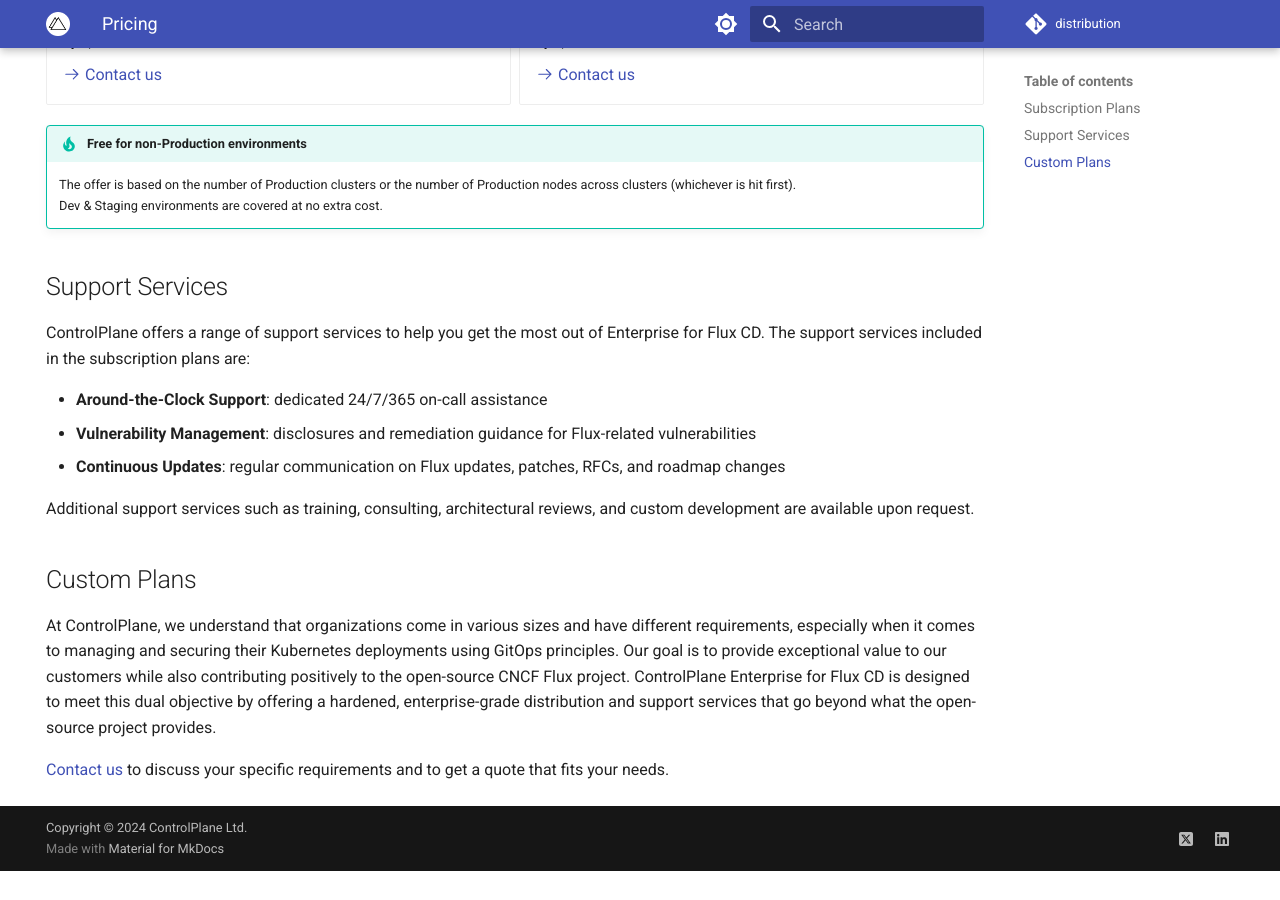
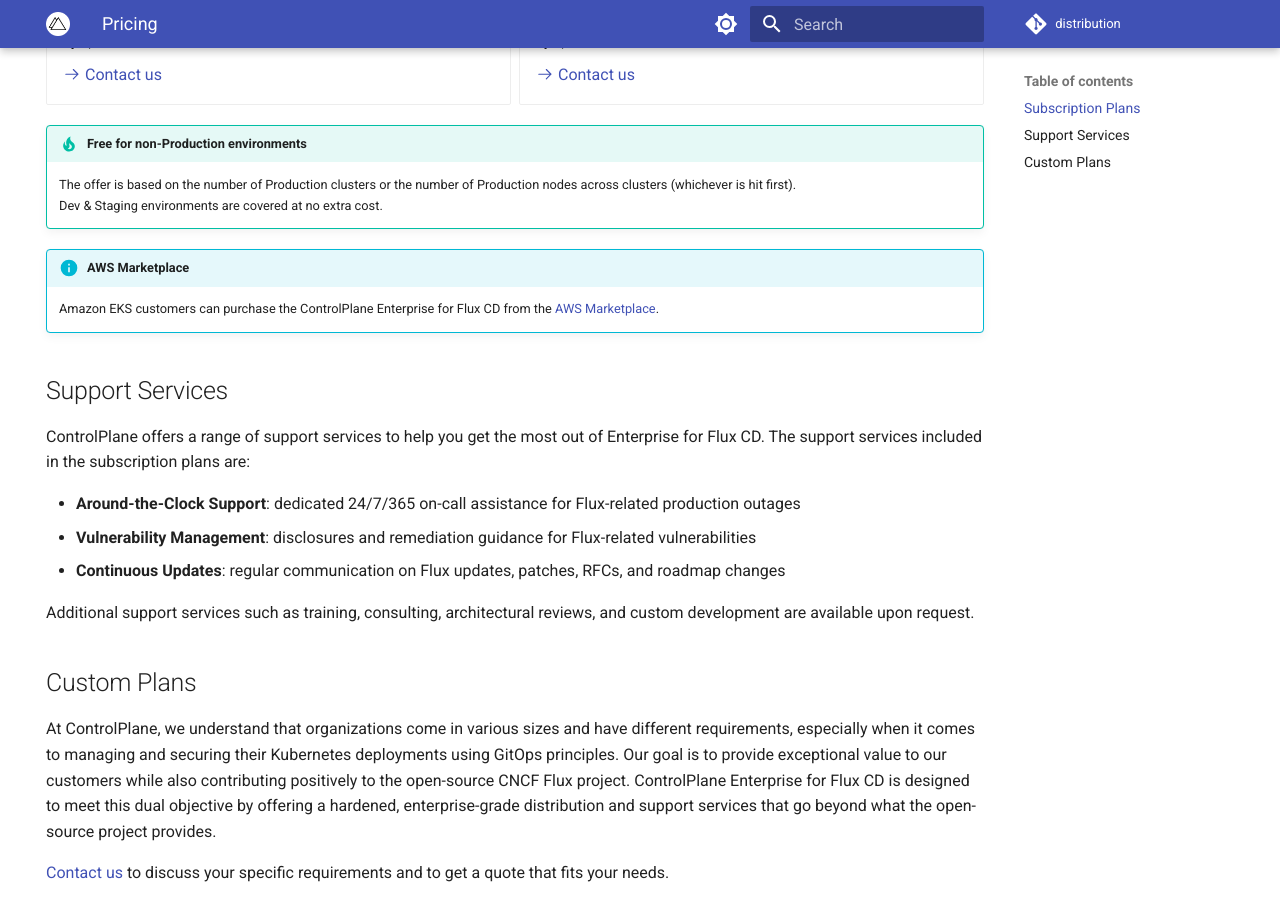
Before and after one commit to controlplaneio-fluxcd/distribution, an MkDocs documentation site: the page built from docs/pricing/index.md, in a window 1280 px wide and 900 px high, scrolled down 646 px. Built offline with MkDocs 1.6.1 and Material for MkDocs 9.7.7, drawn with Linux system fonts in a browser that asks for light colours; comment, search, counter and statistics services are not loaded; before the commit the page ends 1517 px from its top, so only the background shows below that.

Commit message:
Add link to AWS Marketplace
Signed-off-by: Stefan Prodan <stefan.prodan@gmail.com>

```diff
--- a/docs/pricing/index.md
+++ b/docs/pricing/index.md
@@ -60,12 +60,17 @@
     the number of Production nodes across clusters (whichever is hit first).
     Dev & Staging environments are covered at no extra cost.
 
+!!! info "AWS Marketplace"
+
+    Amazon EKS customers can purchase the ControlPlane Enterprise for Flux CD
+    from the [AWS Marketplace](https://aws.amazon.com/marketplace/pp/prodview-ndm54wno7tayg).
+
 ## Support Services
 
 ControlPlane offers a range of support services to help you get the most out of
 Enterprise for Flux CD. The support services included in the subscription plans are:
 
-- **Around-the-Clock Support**: dedicated 24/7/365 on-call assistance
+- **Around-the-Clock Support**: dedicated 24/7/365 on-call assistance for Flux-related production outages
 - **Vulnerability Management**: disclosures and remediation guidance for Flux-related vulnerabilities
 - **Continuous Updates**: regular communication on Flux updates, patches, RFCs, and roadmap changes
 
--- a/mkdocs.yml
+++ b/mkdocs.yml
@@ -67,6 +67,7 @@
   - admonition
   - meta
   - codehilite
+  - footnotes
   - pymdownx.tilde
   - pymdownx.progressbar
   - pymdownx.tasklist
```
Also changed, not shown: docs/marketplace/aws.md (+10 -5 lines), docs/images/AWSMP_NewLogo_RGB_BLK.svg (added), docs/images/AWSMP_NewLogo_RGB_WHT.svg (added).
